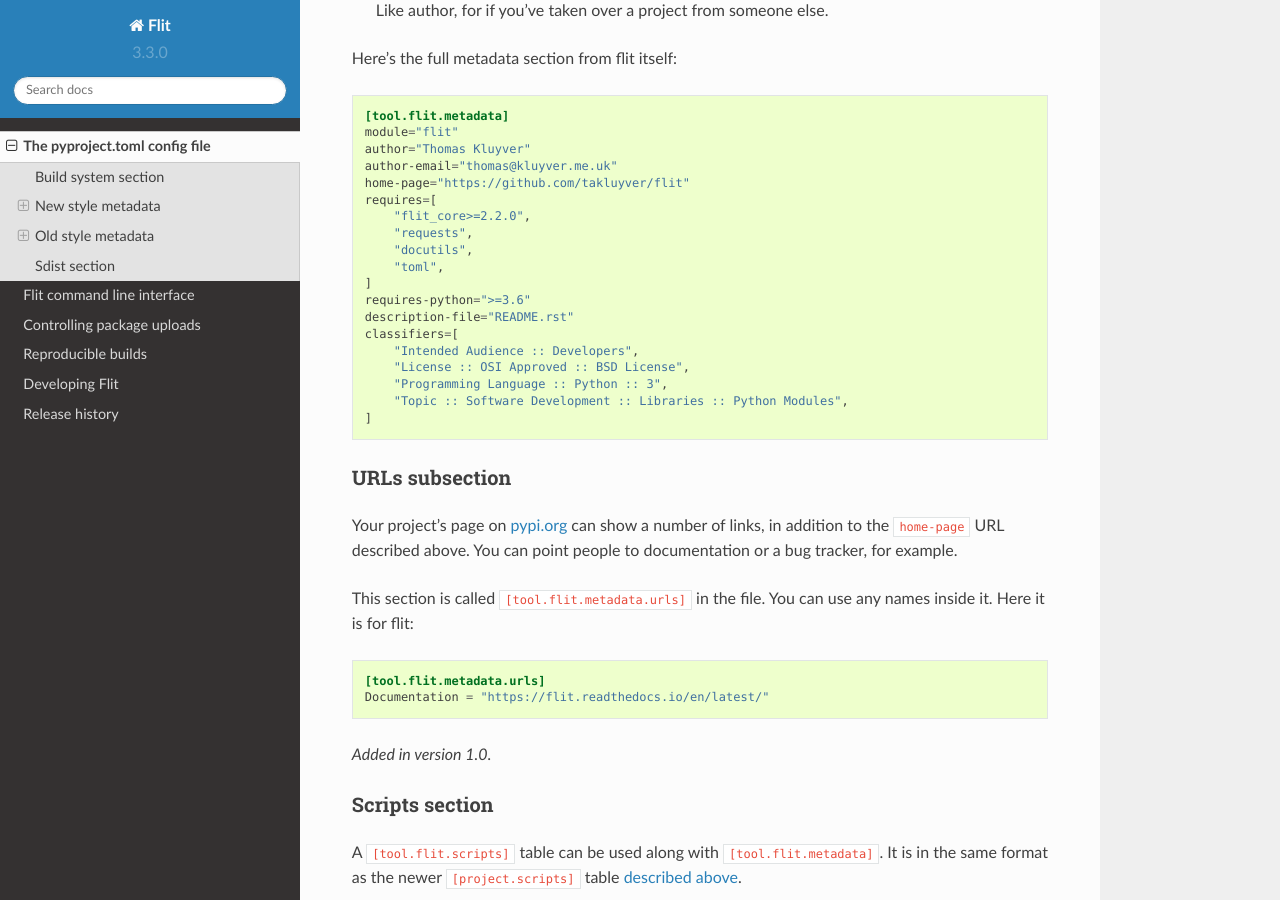
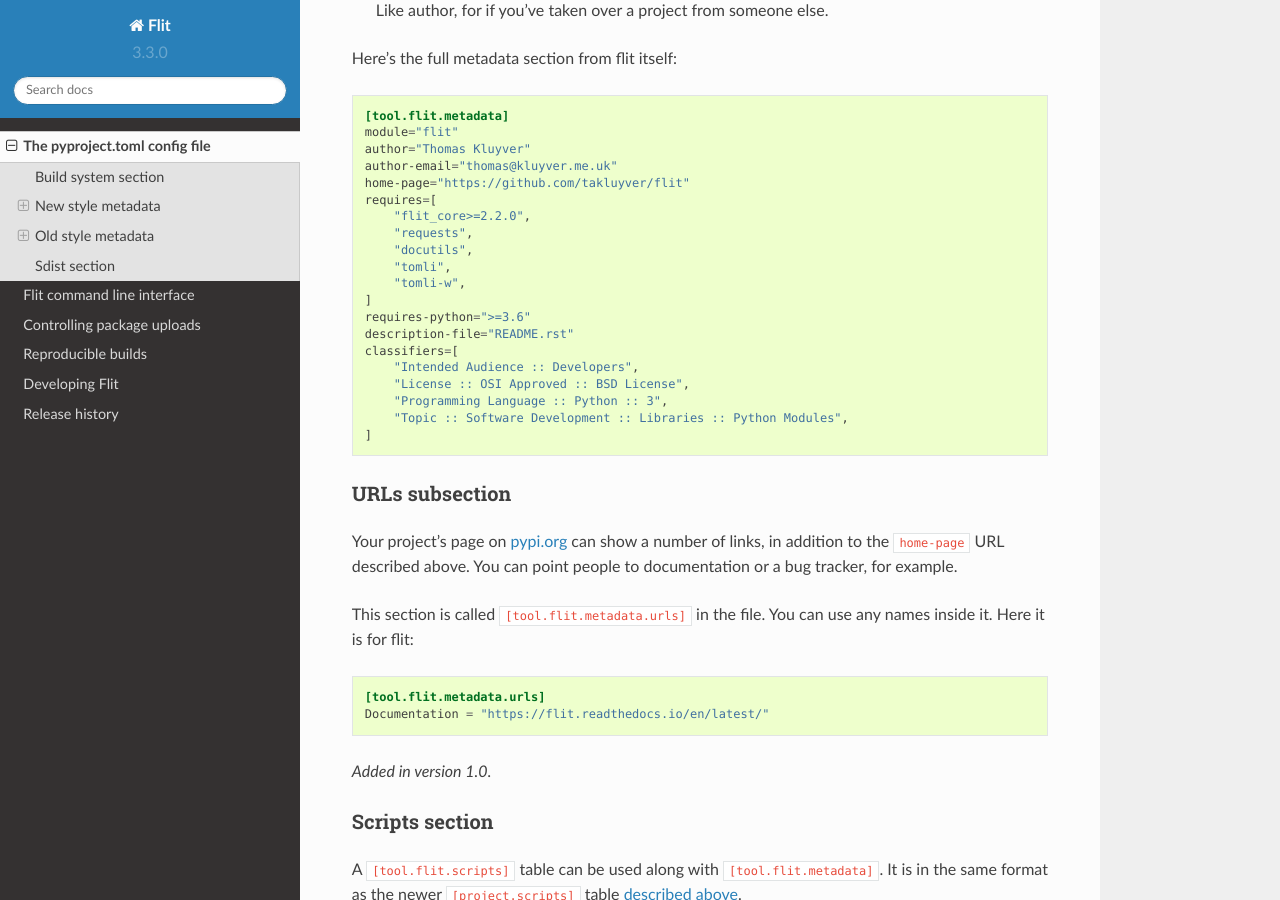
Before and after one commit to pypa/flit, a Sphinx documentation site: the page built from doc/pyproject_toml.rst, in a window 1280 px wide and 900 px high, scrolled down 6432 px. Built offline with Sphinx 7.4.7 and the Read the Docs theme 2.0.0, drawn with Linux system fonts in a browser that asks for light colours; pages that are not in the unit, such as notebooks, are missing from menus.

Commit message:
Update requirements to tomli & tomli-w

```diff
--- a/doc/pyproject_toml.rst
+++ b/doc/pyproject_toml.rst
@@ -333,7 +333,8 @@
         "flit_core>=2.2.0",
         "requests",
         "docutils",
-        "toml",
+        "tomli",
+        "tomli-w",
     ]
     requires-python=">=3.6"
     description-file="README.rst"
--- a/pyproject.toml
+++ b/pyproject.toml
@@ -11,7 +11,8 @@
     "flit_core >=3.3.0",
     "requests",
     "docutils",
-    "toml",
+    "tomli",
+    "tomli-w",
 ]
 requires-python = ">=3.6"
 readme = "README.rst"
```
Also changed, not shown: 1 other file.
